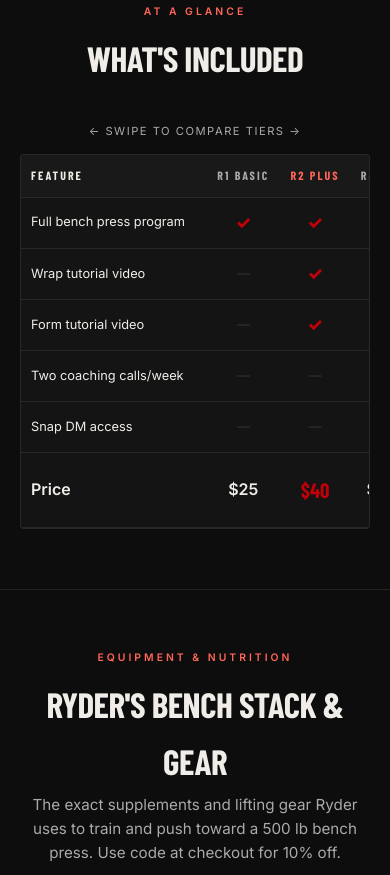
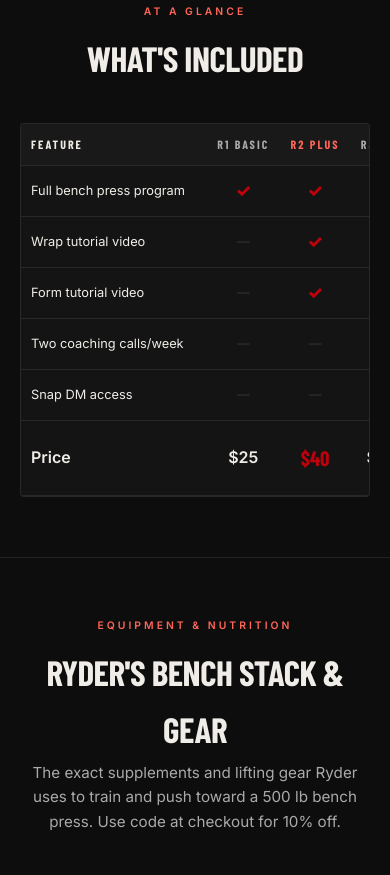
Before and after one commit to benbuie1234-ctrl/Ryder-website-funnel, a plain HTML site: page index.html in a window 390 px wide. Shown: the part 2500-3375 px from the top of the page. Drawn offline with nearby package versions, Linux system fonts and the light colour scheme; a web font is replaced by a local one.

Commit message:
Revert What's Included comparison table styling and scroll hint to original

```diff
--- a/index.html
+++ b/index.html
@@ -108,7 +108,6 @@
     <section class="comparison" aria-labelledby="compare-title">
       <p class="section-eyebrow">At a Glance</p>
       <h2 class="section-title" id="compare-title">What's Included</h2>
-      <p class="table-scroll-hint" aria-hidden="true">&larr; Swipe to compare tiers &rarr;</p>
       <div class="table-wrap">
         <table>
           <thead>
--- a/styles.css
+++ b/styles.css
@@ -404,15 +404,6 @@ h1 {
 }
 
 /* ── Comparison ── */
-.table-scroll-hint {
-  display: none;
-  font-size: 0.7rem;
-  letter-spacing: 1.5px;
-  text-transform: uppercase;
-  color: var(--muted);
-  text-align: center;
-  margin-bottom: 14px;
-}
 .table-wrap {
   overflow-x: auto;
   -webkit-overflow-scrolling: touch;
@@ -421,21 +412,6 @@ h1 {
   background: var(--surface);
   border: 1px solid var(--rule);
   border-radius: 4px;
-  scrollbar-width: thin;
-  scrollbar-color: var(--red) rgba(255, 255, 255, 0.08);
-}
-.table-wrap::-webkit-scrollbar {
-  height: 6px;
-  -webkit-appearance: none;
-}
-.table-wrap::-webkit-scrollbar-track {
-  background: rgba(255, 255, 255, 0.06);
-  border-radius: 3px;
-  margin: 0 14px;
-}
-.table-wrap::-webkit-scrollbar-thumb {
-  background: var(--red);
-  border-radius: 3px;
 }
 table {
   width: 100%;
@@ -839,9 +815,6 @@ th:nth-child(3) {
   .card-footer .btn {
     min-height: 48px;
   }
-  .table-scroll-hint {
-    display: block;
-  }
   .affiliate-grid {
     grid-template-columns: repeat(2, 1fr);
     gap: 12px;
```
